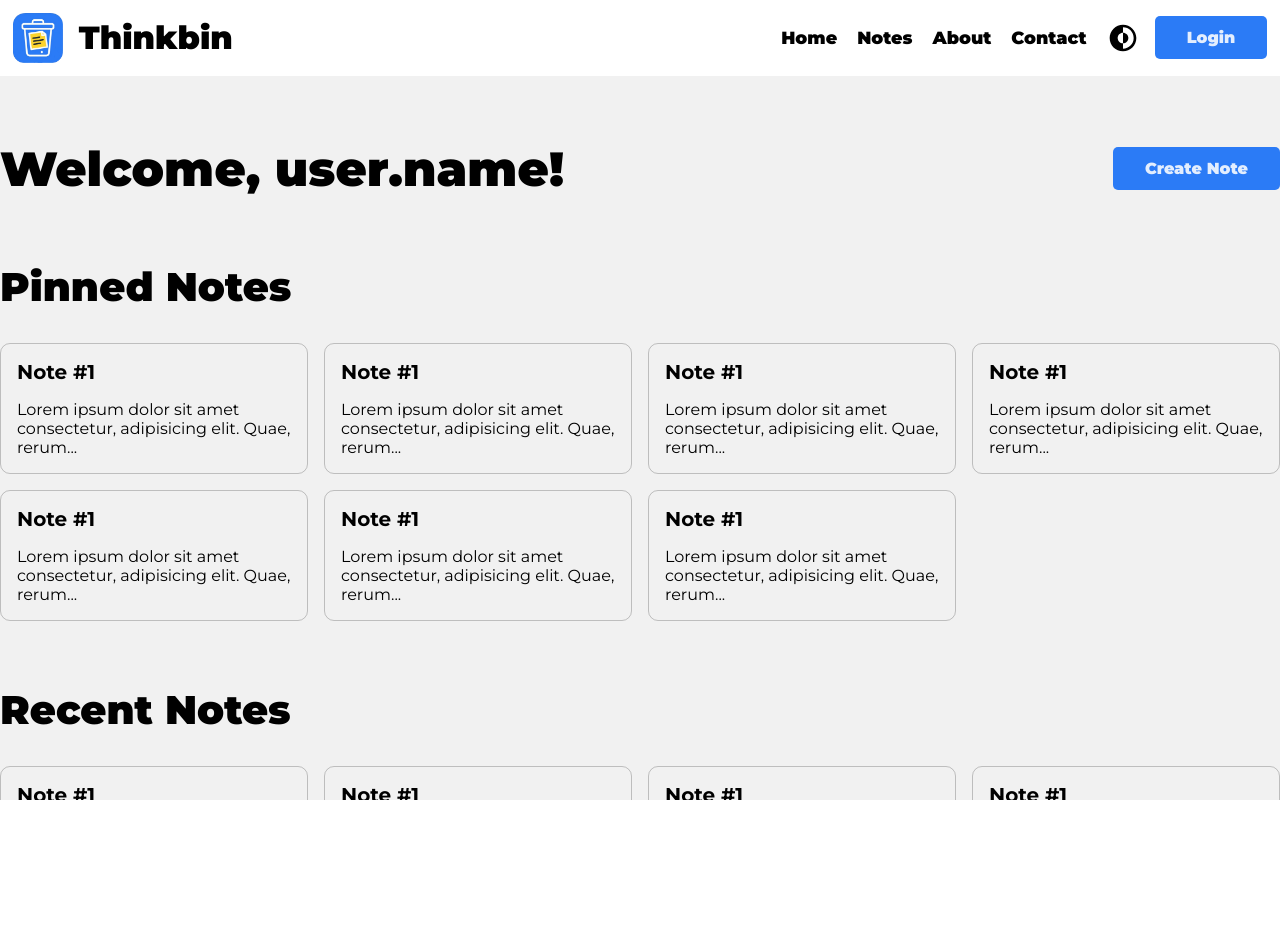
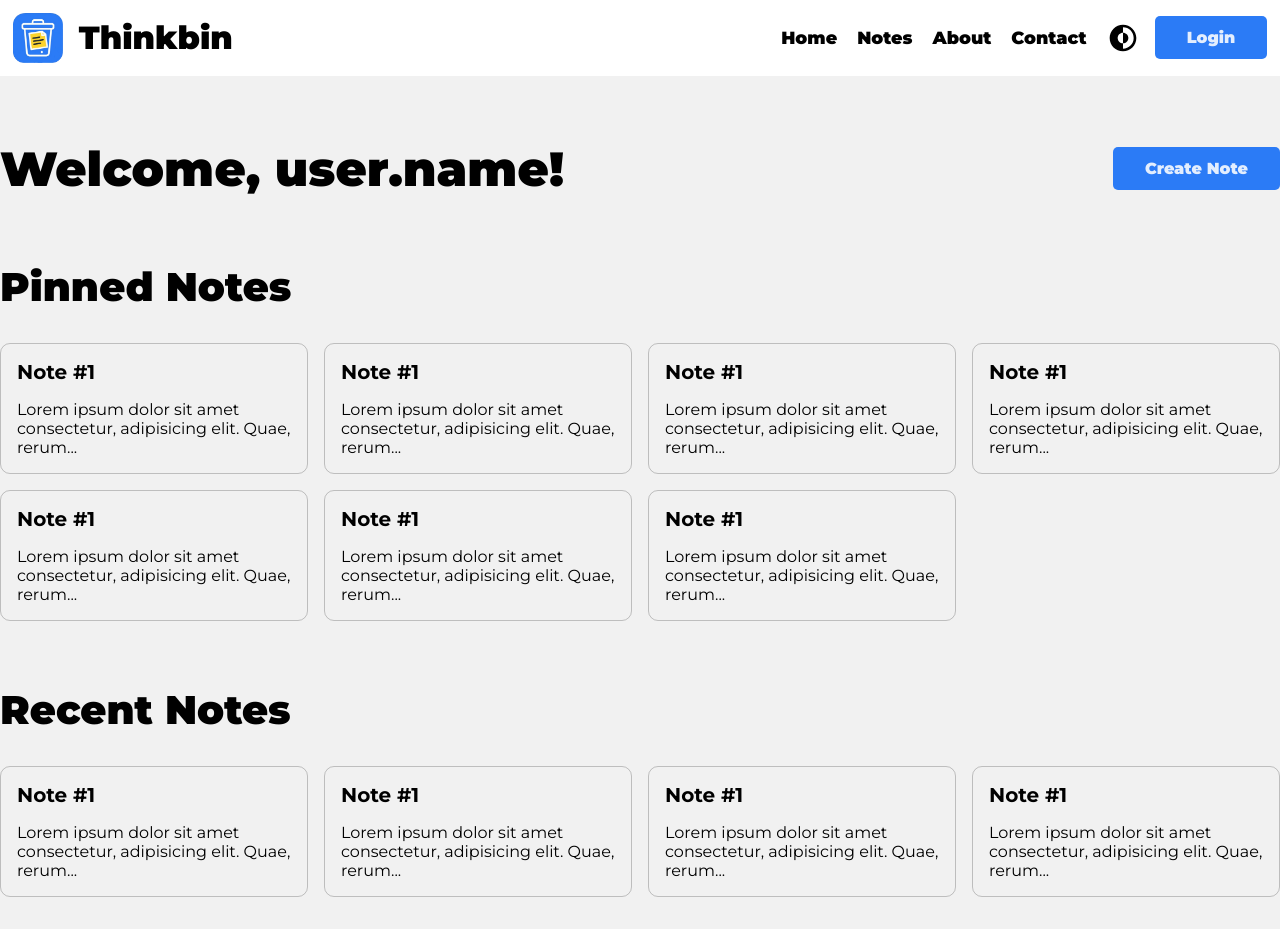
Before and after one commit to totallyrens/thinkbin, a React (Vite) app: page / in a window 1280 px wide. Before the commit the page ends 800 px from the top, so only its background shows below. Built offline with nearby package versions, Linux system fonts and the light colour scheme.

Commit message:
Changed height of app to min-height instead of fixed height

```diff
--- a/src/App.css
+++ b/src/App.css
@@ -4,9 +4,9 @@
   margin: 0 auto;
 }
 
-/* Theme needs refactoring to dedicated Theme.css file */
+/* Theme needs refactoring to different setup */
 .light {
-  height: 100%;
+  min-height: 100vh;
   background-color: var(--bg-light);
   color: var(--text-dark);
   transition: ease-in 0.5s;
@@ -33,7 +33,7 @@
 }
 
 .dark {
-  height: 100%;
+  min-height: 100vh;
   background-color: var(--bg-dark);
   color: var(--text-light);
   transition: ease-in 0.8s;
--- a/src/index.css
+++ b/src/index.css
@@ -1,8 +1,8 @@
 @import url('https://fonts.googleapis.com/css2?family=Montserrat:ital,wght@0,100..900;1,100..900&family=Outfit:wght@100..900&family=Roboto:ital,wght@0,100..900;1,100..900&display=swap');
 
-#root {
-  overflow: hidden;
-  height: 100vh;
+#root,
+body {
+  min-height: 100vh;
 }
 
 :root {
@@ -39,7 +39,3 @@
   margin: 0;
   box-sizing: border-box;
 }
-
-body {
-  height: 100vh;
-}
```
